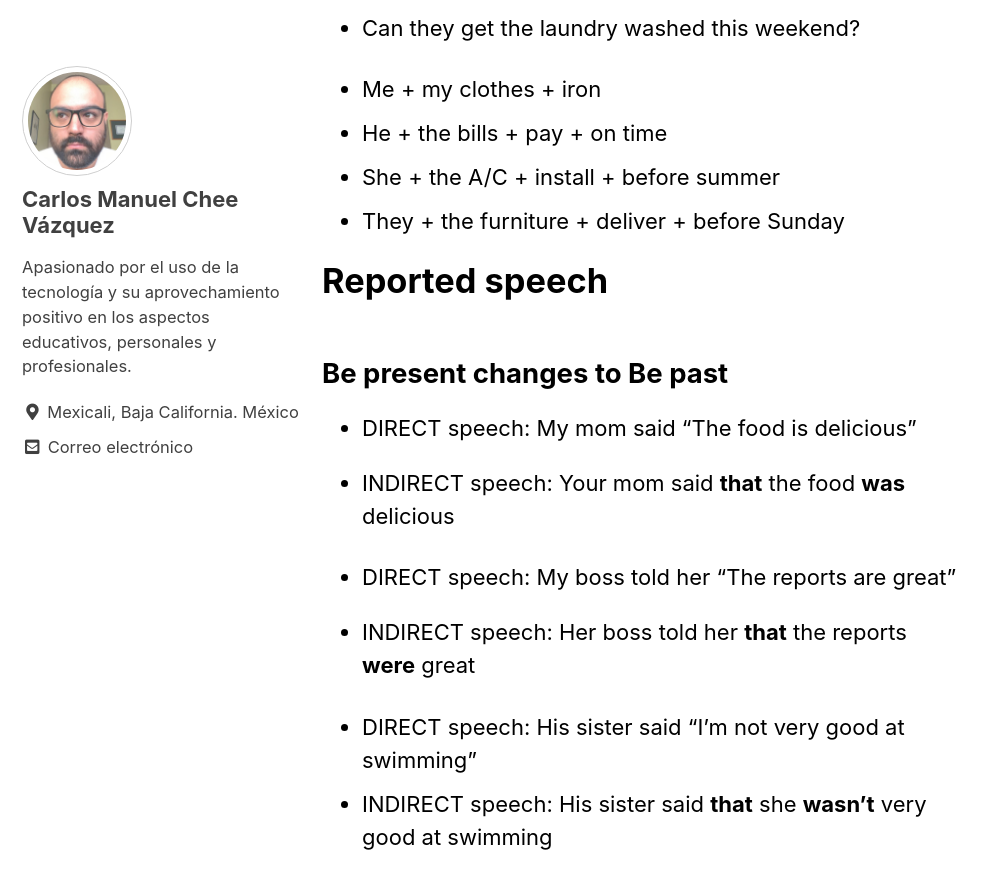
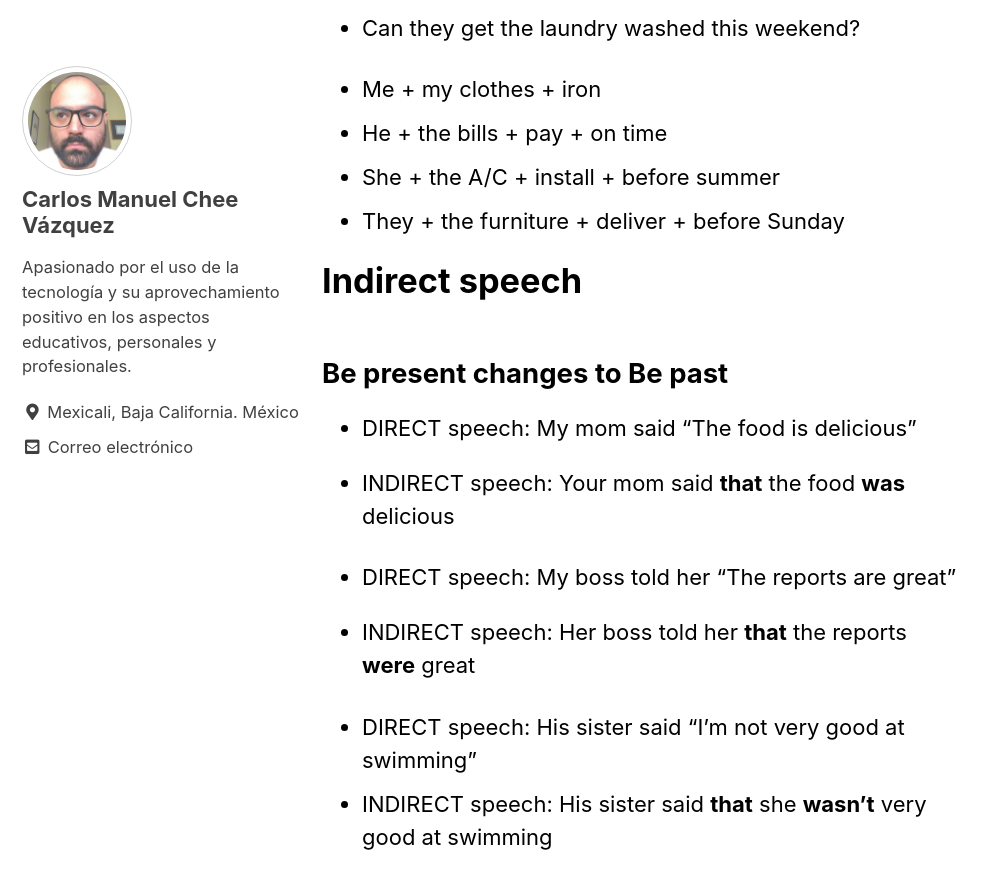
Before and after one commit to camachevaz/ESL, a Jekyll site: the page built from _posts/2022-04-18-tutoring-7th.markdown, in a window 1280 px wide and 900 px high, scrolled down 9170 px. Shown: the top 889 px of the window, without its empty margins (0-996 px from the left). Built offline with Jekyll 4.4.1, drawn with Linux system fonts in a browser that asks for light colours; cached includes are drawn as plain includes.

Commit message:
Update 2022-04-18-tutoring-7th.markdown

```diff
--- a/_posts/2022-04-18-tutoring-7th.markdown
+++ b/_posts/2022-04-18-tutoring-7th.markdown
@@ -236,7 +236,7 @@ Can + Person 1 + have/got + noun + past participle?
 - She + the A/C + install + before summer
 - They + the furniture + deliver + before Sunday
 
-# Reported speech
+# Indirect speech
 
 ## Be present changes to Be past
 
```
